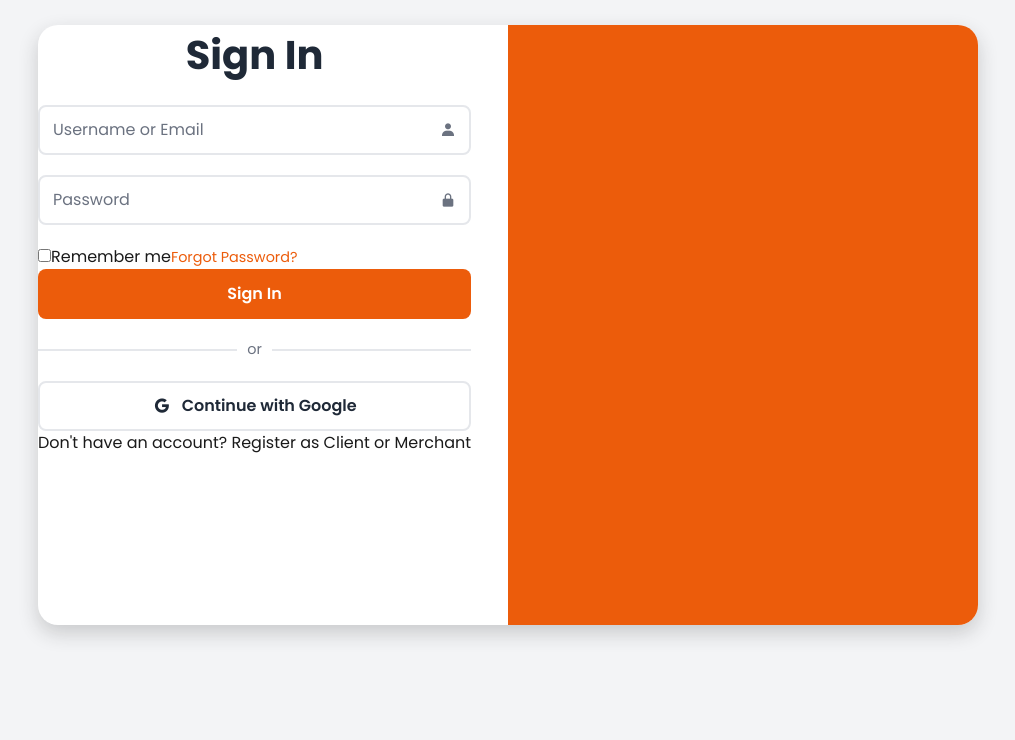
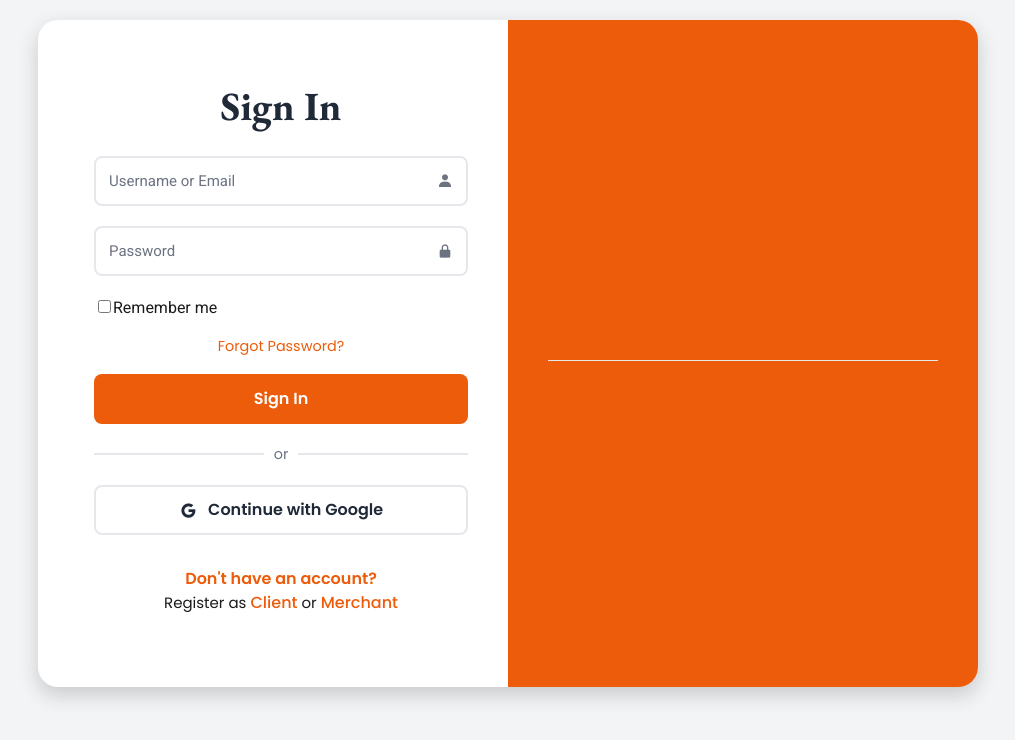
Before and after one commit to Sikos-Marketing-Developer-Team/nairobi-verified, a Next.js app in the folder frontend/: page /auth/signin in a window 1280 px wide. Shown: the top 740 px of the page, without its empty margins (132-1147 px from the left). Built offline with nearby package versions, Linux system fonts and the light colour scheme.

Commit message:
styled auth UI

```diff
--- a/frontend/src/app/auth/register/client/page.tsx
+++ b/frontend/src/app/auth/register/client/page.tsx
@@ -72,10 +72,10 @@ export default function ClientRegister() {
   };
 
   return (
-    <div className="wrapper">
+    <div className="wrapper client-registration-form">
       <div className="form-box">
         <h2 className="title animation" style={{ "--i": 17, "--j": 0 } as any}>Client Registration</h2>
-        <p className="text-sm text-gray-600 mb-6 animation" style={{ "--i": 18, "--j": 1 } as any}>
+        <p className="p text-sm mb-6 animation" style={{ "--i": 18, "--j": 1 } as any}>
           Create your account to start shopping with verified merchants.
         </p>
 
@@ -153,13 +153,16 @@ export default function ClientRegister() {
             {isLoading ? "Registering..." : "Register"}
           </button>
 
-          <div className="mt-4 text-center animation" style={{ "--i": 26, "--j": 9 } as any}>
+          <div className=" mt-6 text-center animation" style={{ "--i": 26, "--j": 9 } as any}>
             <p className="text-sm">
-              Already have an account?{" "}
+             <span className="font-semibold text-black">
+             Already have an account?{" "}
+             </span>
               <button
                 type="button"
                 onClick={handleLoginClick}
                 className="forgot-password"
+                title="Login"
               >
                 Login
               </button>
@@ -169,8 +172,9 @@ export default function ClientRegister() {
       </div>
 
       <div className="info-text">
-        <h2 className="animation" style={{ "--i": 0, "--j": 17 } as any}>Welcome!</h2>
-        <p className="animation" style={{ "--i": 1, "--j": 18 } as any}>Join Nairobi Verified as a Client and enjoy shopping from verified merchants.</p>
+        <h2 className="animation well" style={{ "--i": 0, "--j": 17 } as any}>Welcome!</h2>
+        <hr className="my-4"/>
+        <p className="animation wel" style={{ "--i": 1, "--j": 18 } as any}>Join Nairobi Verified as a Client and enjoy shopping from verified merchants.</p>
       </div>
     </div>
   );
--- a/frontend/src/app/auth/register/merchant/page.tsx
+++ b/frontend/src/app/auth/register/merchant/page.tsx
@@ -86,11 +86,11 @@ export default function MerchantRegister() {
   };
 
   return (
-    <div className="wrapper">
+    <div className="wrapper merchant-registration-form">
       <div className="form-box merchant">
         <h2 className="title animation" style={{ "--i": 17, "--j": 0 } as any}>Merchant Registration</h2>
-        <p className="text-sm text-gray-600 mb-6 animation" style={{ "--i": 18, "--j": 1 } as any}>
-          Join Nairobi Verified as a trusted merchant.
+        <p className="p text-sm mb-6 animation" style={{ "--i": 18, "--j": 1 } as any}>
+          Join Nairobi Verified as a trusted merchant
         </p>
 
         <form onSubmit={handleSubmit}>
@@ -207,13 +207,14 @@ export default function MerchantRegister() {
             {isLoading ? "Registering..." : "Register"}
           </button>
 
-          <div className="mt-4 text-center animation" style={{ "--i": 29, "--j": 12 } as any}>
+          <div className="mt-6 text-center animation" style={{ "--i": 29, "--j": 12 } as any}>
             <p className="text-sm">
-              Already have an account?{" "}
+             <span className="text-black"> Already have an account?{" "}</span>
               <button
                 type="button"
                 onClick={handleLoginClick}
                 className="forgot-password"
+                title="login"
               >
                 Login
               </button>
@@ -223,8 +224,9 @@ export default function MerchantRegister() {
       </div>
 
       <div className="info-text merchant">
-        <h2 className="animation" style={{ "--i": 0, "--j": 17 } as any}>Welcome Merchant!</h2>
-        <p className="animation" style={{ "--i": 1, "--j": 18 } as any}>Join Nairobi Verified as a trusted merchant and grow your business.</p>
+        <h2 className="animation well" style={{ "--i": 0, "--j": 17 } as any}>Welcome!</h2>
+        <hr className="my-4"/>
+        <p className="animation wel" style={{ "--i": 1, "--j": 18 } as any}>Join Nairobi Verified as a trusted merchant and grow your business.</p>
       </div>
     </div>
   );
--- a/frontend/src/app/auth/signin/page.tsx
+++ b/frontend/src/app/auth/signin/page.tsx
@@ -57,8 +57,8 @@ export default function SignIn() {
   };
 
   return (
-    <div className="wrapper">
-      <div className="Cuteform-box">
+    <div className="wrapper sign-in-form">
+      <div className="form-box">
         <h2 className="title animation" style={{ "--i": 17, "--j": 0 } as any}>Sign In</h2>
         <form onSubmit={handleSubmit}>
           <div className="input-box animation" style={{ "--i": 18, "--j": 1 } as any}>
@@ -95,6 +95,7 @@ export default function SignIn() {
               />
               Remember me
             </label>
+            <br/>
             <button
               type="button"
               onClick={() => router.push('/auth/forgot-password')}
@@ -135,19 +136,21 @@ export default function SignIn() {
 
           <div className="register-link animation" style={{ "--i": 25, "--j": 8 } as any}>
             <p>
-              Don't have an account?{" "}
-              <button
+             <span> Don't have an account?</span><br/>
+              Register as <button
                 type="button"
                 onClick={() => handleRegisterClick('client')}
                 className="register-btn"
+                title="Client"
               >
-                Register as Client
+                 Client
               </button>
               {" or "}
               <button
                 type="button"
                 onClick={() => handleRegisterClick('merchant')}
                 className="register-btn"
+                title="Merchant"
               >
                 Merchant
               </button>
@@ -157,8 +160,9 @@ export default function SignIn() {
       </div>
 
       <div className="info-text">
-        <h2 className="animation" style={{ "--i": 0, "--j": 17 } as any}>Welcome Back!</h2>
-        <p className="animation" style={{ "--i": 1, "--j": 18 } as any}>
+        <h2 className="animation well" style={{ "--i": 0, "--j": 17 } as any}>Welcome Back!</h2>
+        <hr className="my-4"/>
+        <p className="animation wel" style={{ "--i": 1, "--j": 18 } as any}>
           Sign in to access your account and continue your journey with us.
         </p>
       </div>
--- a/frontend/src/app/auth/signup/page.tsx
+++ b/frontend/src/app/auth/signup/page.tsx
@@ -52,7 +52,7 @@ export default function SignUp() {
 
 
   return (
-    <div className="wrapper">
+    <div className="wrapper sign-in-form">
       <div className="form-box register">
         <h2 className="title">Sign Up</h2>
         <form onSubmit={handleRegister}>
@@ -109,15 +109,17 @@ export default function SignUp() {
         </form>
 
         <div className="linkTxt">
-            <p className="p-2">
-              Already have an account? {" "}
+            <p className="p-2 mt-4 text-center ">
+            <span className="text-dark font-semibold text-sm">Already have an account?</span>
+              <br/>
               <a href="/auth/signin" className="login-link">Login</a>
             </p>
           </div>
       </div>
       <div className="info-text register">
-        <h2>Welcome Back!</h2>
-        <p>Nairobi Verified, where Security is ensured.</p>
+        <h2 className="well">Welcome!</h2>
+        <hr className="my-4" />
+        <p className="wel">Nairobi Verified, where Security is ensured.</p>
       </div>
     </div>
   );
--- a/frontend/src/app/globals.css
+++ b/frontend/src/app/globals.css
@@ -91,7 +91,7 @@ body {
   position: relative;
   width: 100%;
   max-width: 1200px;
-  height: 600px;
+  min-height: 600px;
   background: var(--white);
   border-radius: 20px;
   box-shadow: 0 4px 6px -1px rgba(0, 0, 0, 0.1), 0 2px 4px -1px rgba(0, 0, 0, 0.06);
@@ -230,6 +230,14 @@ body {
   color: var(--light-text);
   pointer-events: none;
   transition: all 0.3s ease;
+  font-family: var(--roboto);
+  font-size: 15px;
+}
+
+.input-box select {
+  font-family: var(--roboto);
+  font-size: 15px;
+  color: var(--light-text);
 }
 
 .input-box input:focus,
@@ -245,6 +253,13 @@ body {
   padding: 0 5px;
   background: var(--white);
   color: var(--primary-color);
+  margin-top: 2px;
+}
+
+.input-box option {
+  font-family: var(--roboto);
+  font-size: 15px;
+  color: var(--light-text);
 }
 
 .input-box i {
@@ -253,6 +268,7 @@ body {
   right: 15px;
   transform: translateY(-50%);
   color: var(--light-text);
+
 }
 
 .btn {
@@ -323,11 +339,25 @@ body {
   font-size: 0.9rem;
 }
 
+.remember-forgot label{
+  margin: 2px;
+  margin-top: 5px;
+  font-family: var(--roboto);
+}
+
+.remember-forgot input {
+  margin: 2px;
+}
+
 .forgot-password {
   color: var(--primary-color);
   text-decoration: none;
   font-size: 0.9rem;
   transition: all 0.3s ease;
+  padding: 1rem;
+  display: block;
+  margin: auto;
+
 }
 
 .forgot-password:hover {
@@ -379,7 +409,106 @@ body {
   color: var(--secondary-color);
   text-decoration: underline;
 }
+/* Sign-In form */
+.sign-in-form {
+ padding: 1rem;
+}
 
+.sign-in-form .title {
+  font-weight: 700;
+  font-family: var(--garamond);
+  margin-bottom: 20px;
+}
+
+.register-link {
+ padding: 1rem;
+ text-align: center;
+ margin-top: 1rem;
+
+}
+
+.register-link p {
+ font-size: 15px;
+}
+
+.register-link p span {
+  color: var(--primary-color);
+  font-weight: 600;
+  font-size: 16px;
+   cursor: pointer;
+  transition: all 0.3s ease;
+}
+
+.register-link button {
+  color: var(--primary-color);
+  font-weight: 500;
+  font-size: 16px;
+}
+
+.register-link button:hover {
+  color: var(--secondary-color);
+  text-decoration: underline;
+}
+
+/* Client Registration */
+.client-registration-form {
+  padding: 1rem;
+  padding-top: 0;
+}
+
+.client-registration-form .title {
+  font-family: var(--garamond);
+  margin-top: 1rem;
+  margin-bottom: 10px;
+}
+
+.client-registration-form .p {
+  color: var(--logo-color);
+}
+
+.client-registration-form .forgot-password {
+  margin-top: 0;
+  padding-top: 0.5rem;
+  font-size: 16px;
+  font-weight: 500;
+
+}
+
+/* Merchant Registration Form */
+.merchant-registration-form {
+  padding: 1rem;
+  padding-top: 0;
+}
+
+.merchant-registration-form .title {
+  font-family: var(--garamond);
+  margin-top: 1rem;
+  margin-bottom: 10px;
+  line-height: 1em;
+  font-size: 2.3rem;
+}
+
+.merchant-registration-form .p {
+  color: var(--logo-color);
+  font-size: 15px;
+  text-align: center;
+}
+
+.merchant-registration-form p span {
+  font-weight: 600;
+  font-size: 16px;
+   cursor: pointer;
+  transition: all 0.3s ease;
+}
+
+.merchant-registration-form .forgot-password {
+  margin-top: 0;
+  padding-top: 0.5rem;
+  font-size: 16px;
+  font-weight: 500;
+
+}
+/* Dashboard */
 .dashboard {
   min-height: 100vh;
   background: var(--background);
--- a/frontend/src/app/join/page.tsx
+++ b/frontend/src/app/join/page.tsx
@@ -2,6 +2,19 @@
 
 import { useState } from "react";
 import { useRouter } from "next/navigation";
+import { FontAwesomeIcon } from "@fortawesome/react-fontawesome";
+import {
+  faSearch,
+  faUser,
+  faStore,
+  faHeart,
+  faShoppingCart,
+  faPhone,
+  faBolt,
+  faChevronDown,
+  faBars,
+  faTimes,
+} from "@fortawesome/free-solid-svg-icons";
 
 export default function JoinPlatform() {
   const [isActive, setIsActive] = useState(false);
@@ -33,14 +46,17 @@ export default function JoinPlatform() {
               className="account-type-btn"
               onClick={() => handleAccountTypeSelect("client")}
             >
-              Register as Client
+             <span className="personna p-2">
+             <FontAwesomeIcon icon={faUser} style={{ color: "#EC5C0B"}} /></span> Register as Client
             </button>
             <button
               type="button"
               className="account-type-btn merchant"
               onClick={() => handleAccountTypeSelect("merchant")}
             >
-              Register as Merchant
+              <span className="personna p-2">
+             <FontAwesomeIcon icon={faStore} style={{ color: "#000000"}} />
+             </span> Register as Merchant
             </button>
           </div>
         ) : (
```
